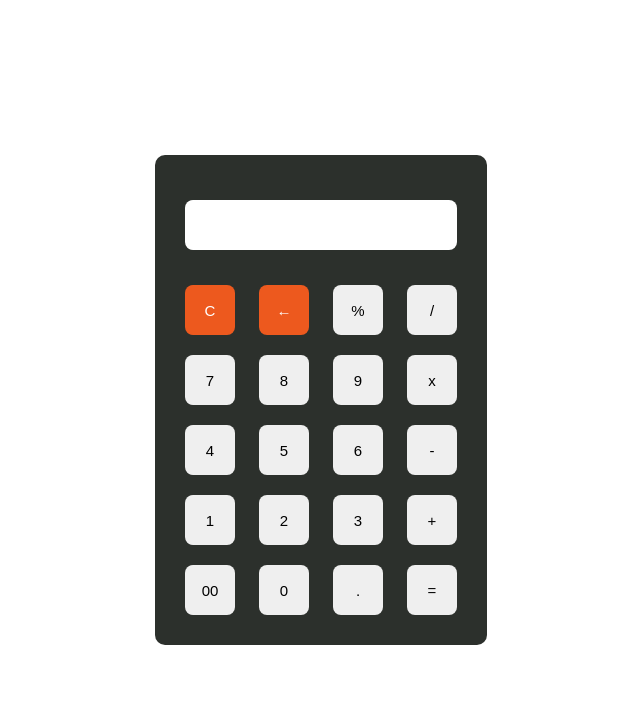
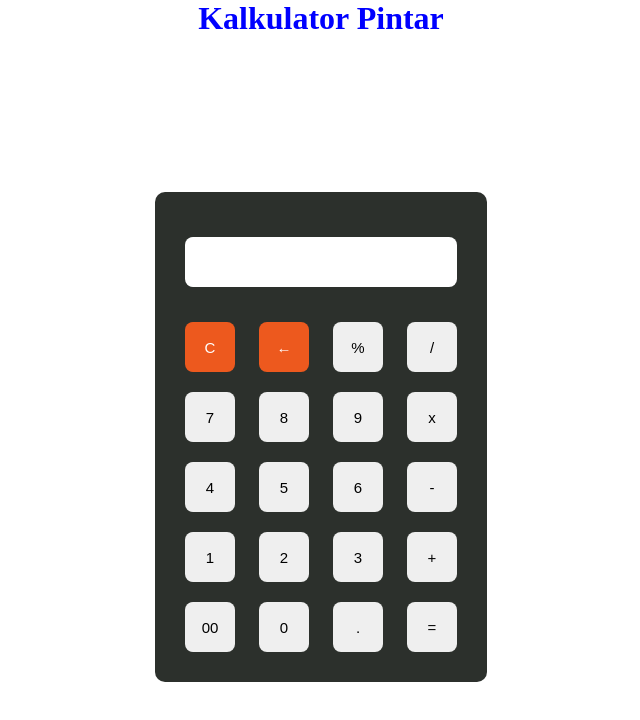
Before and after one commit to rifqiadrianto007/KalkuPintar, a plain HTML site: page index.html in a window 1280 px wide. Shown: the whole page, without its empty margins (319-959 px from the left). Drawn offline with Linux system fonts and the light colour scheme.

Commit message:
tittle update

```diff
--- a/index.html
+++ b/index.html
@@ -9,6 +9,7 @@
 </head>
 
 <body>
+    <h1>Kalkulator Pintar</h1>
     <div id="calculator">
         <div id="content">
             <form>
--- a/style.css
+++ b/style.css
@@ -3,6 +3,12 @@
     padding: 0;
     box-sizing: border-box;
 }
+
+h1 {
+    color: blue;
+    text-align: center;
+}
+
 #calculator {
     width: 100%;
     height: 100vh;
@@ -10,12 +16,14 @@
     justify-content: center;
     align-items: center;
 }
+
 #content {
     background: #2c302c;
     padding: 20px;
     border-radius: 10px;
 
 }
+
 #content form input {
     border: 0;
     outline: 0;
@@ -26,22 +34,27 @@
     margin: 10px;
     cursor: pointer;
 }
+
 #backspace {
     background-color: rgb(237, 89, 30);
     color: white;
 }
+
 #screen {
     padding: 10px;
 }
+
 #clear {
     background-color: rgb(237, 89, 30);
     color: white;
 }
+
 form #output {
     display: flex;
     justify-content: flex-end;
     margin: 15px 0;
 }
+
 form #output input {
     text-align: right;
     flex: 1;
```
